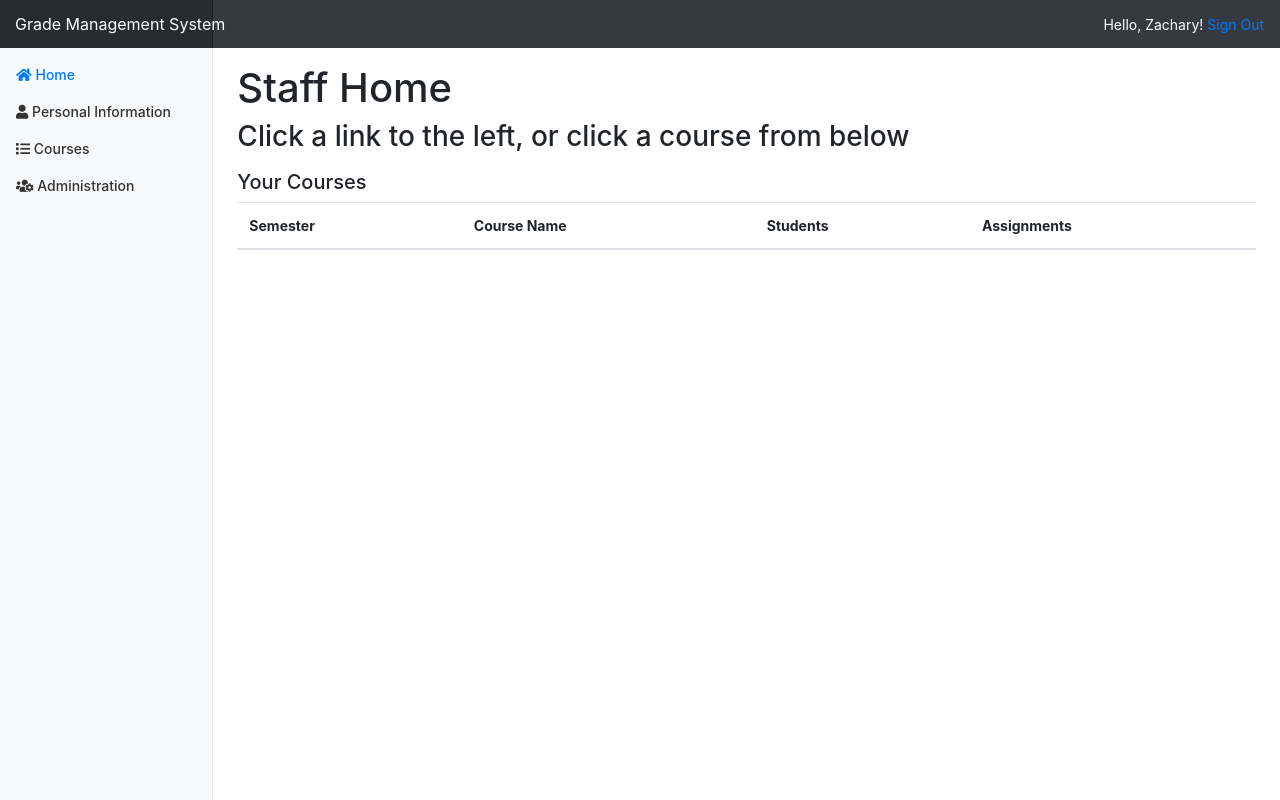
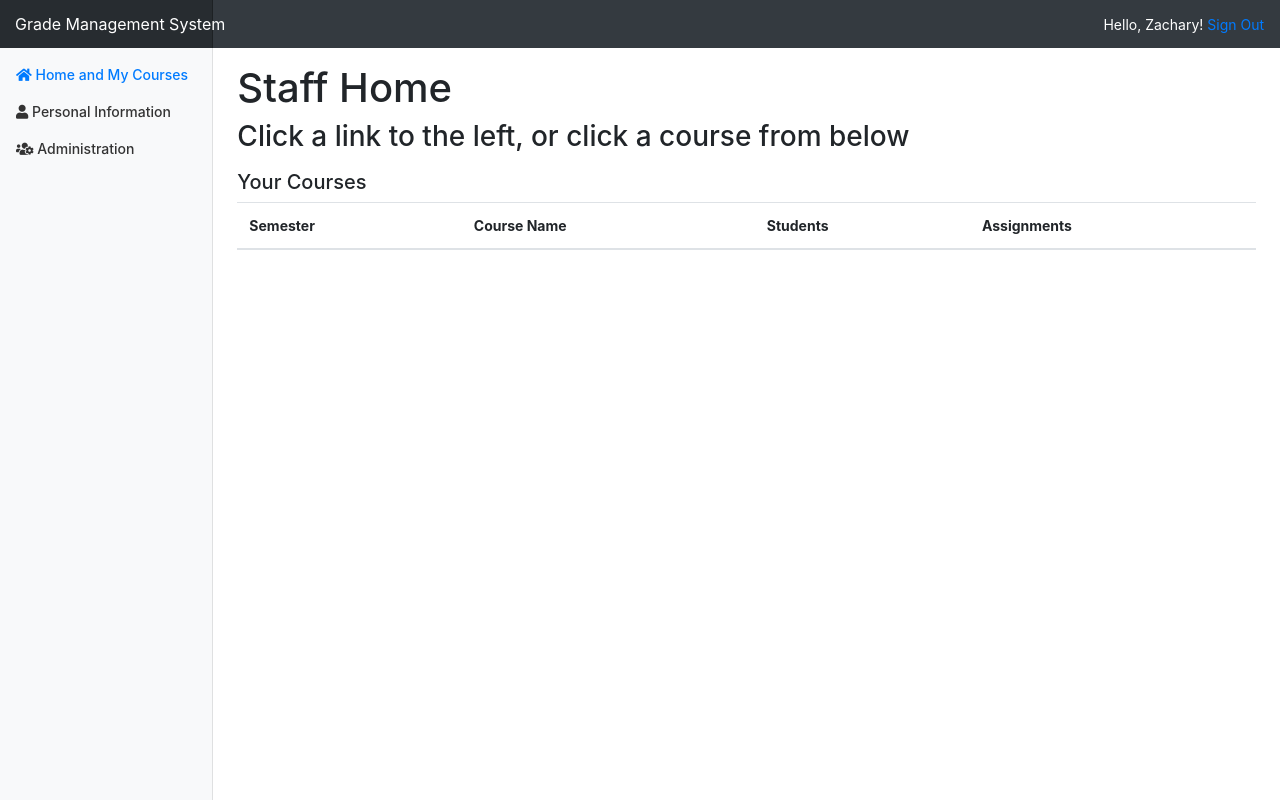
Before and after one commit to ZFoxtrot/UHDSoftwareEng, a Django app: page /staff/home in a window 1280 px wide. Run offline with Django 3.2, Linux system fonts and the light colour scheme; a user stored in the database is signed in; data comes from the database, SQL or seed files in the repository; lists and menus that the app fills with data are empty; some libraries are stand-ins or nearby versions.

Commit message:
Altered dashboard to account for home view having courses

```diff
--- a/GradeManagement/templates/GradeManagement/staff_dashboard.html
+++ b/GradeManagement/templates/GradeManagement/staff_dashboard.html
@@ -4,17 +4,12 @@
 <ul class="nav flex-column">
 	<li class="nav-item">
 		<a class="nav-link {% block f_home_active %}{% endblock %}" href="{% block f_home_link %}{% url 'staff-home' %}{% endblock %}">
-			<i class="fas fa-home"></i> Home
+			<i class="fas fa-home"></i> Home and My Courses
 		</a>
 	</li>
 	<li class="nav-item">
 		<a class="nav-link {% block f_info_active %}{% endblock %}" href="{% block f_info_link %}{% url 'staff-personal-info' %}{% endblock %}">
 			<i class="fas fa-user"></i> Personal Information
-		</a>
-	</li>
-	<li class="nav-item">
-		<a class="nav-link {% block f_courses_active %}{% endblock %}" href="{% block f_courses_link %}{% url 'staff-courses' %}{% endblock %}">
-			<i class="fas fa-list"></i> Courses
 		</a>
 	</li>
 	<li class="nav-item">
```
